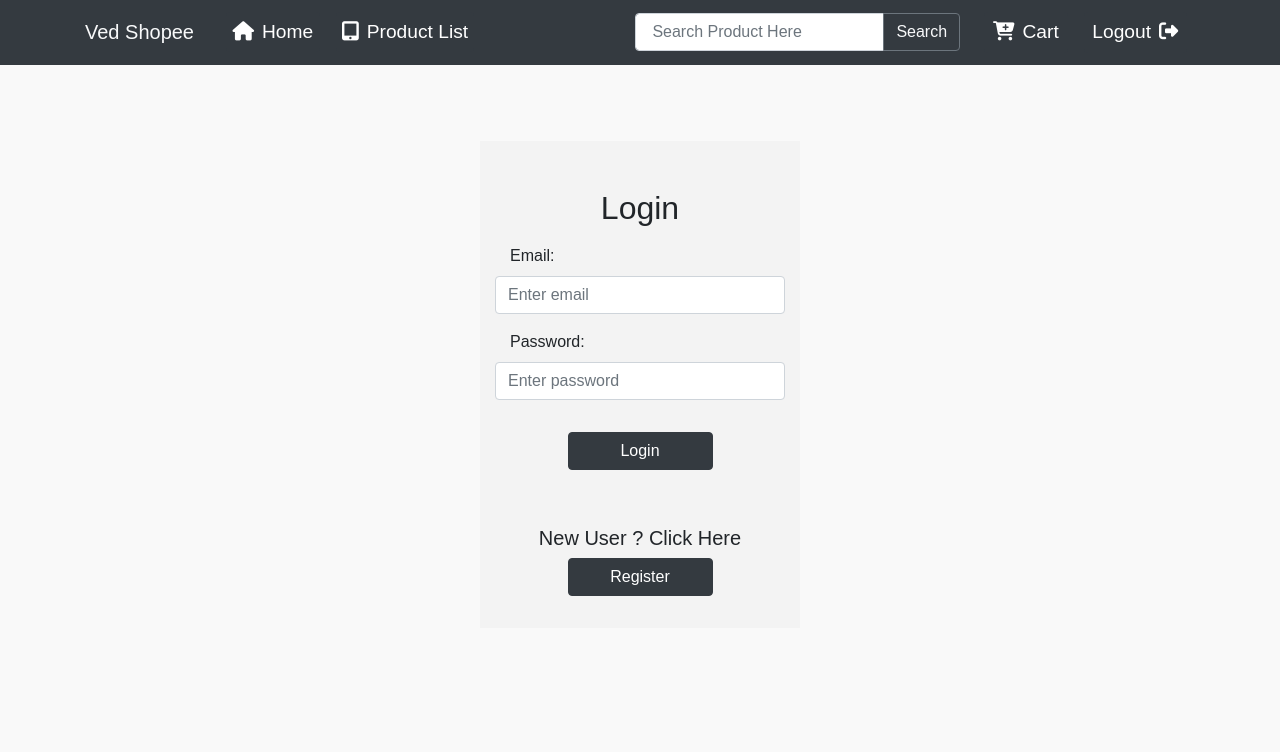
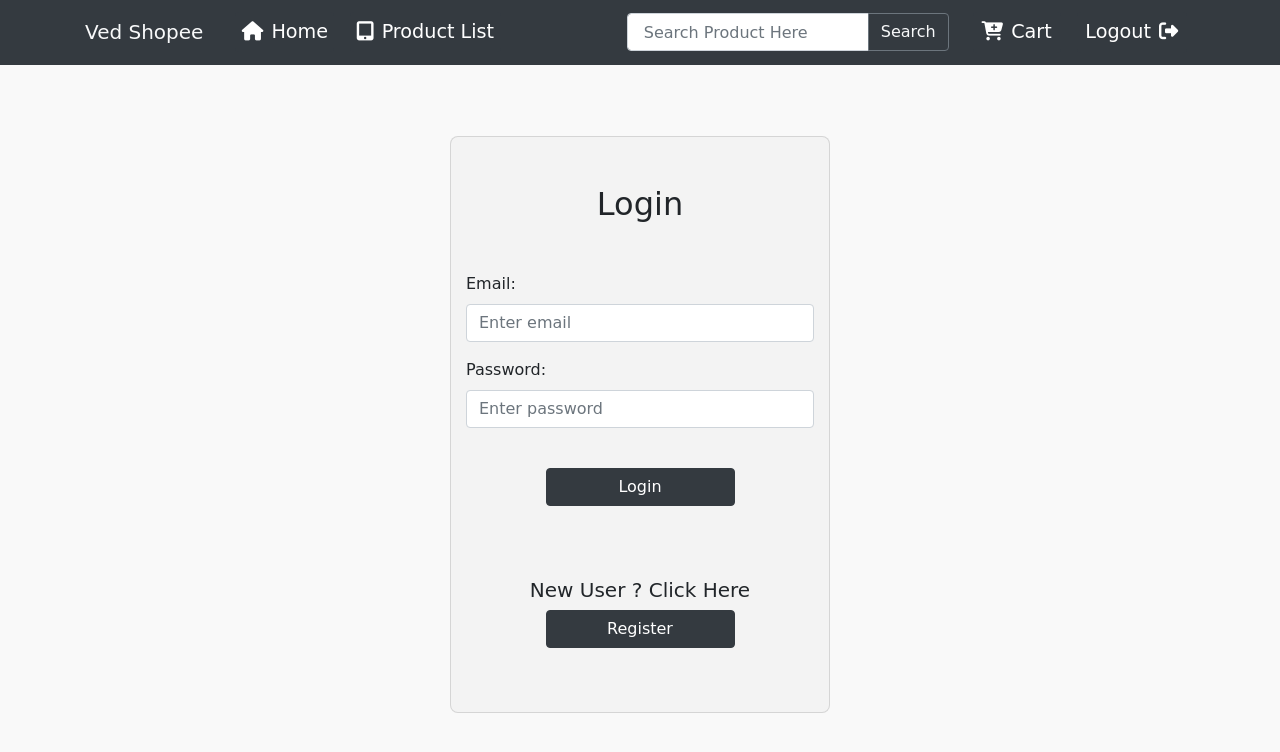
Before and after one commit to VedantRD/e-cart, a React (Create React App) app: page / in a window 1280 px wide. Shown: the top 752 px of the page. Built offline with nearby package versions, Linux system fonts and the light colour scheme; no server answers.

Commit message:
next commit

```diff
--- a/src/App.css
+++ b/src/App.css
@@ -1,5 +1,5 @@
 :root{
-  --myfont: arial;
+  --myfont: comic sans ms;
   --mainwhite: #f9f9f9;
 }
 
@@ -92,13 +92,6 @@ ul{
 
 /* ====================== Login Page ========================== */
 
-.loginBtn{
-  margin-left : 25%;
+.loginBox{
+  background: #f3f3f3 !important;
 }
-
-.loginBox{
-  margin-top : 6% !important;
-  background : #f3f3f3;
-  align-content:center;
-  align-items:center;
-}
--- a/src/App.js
+++ b/src/App.js
@@ -60,7 +60,7 @@ class App extends Component {
       <React.Fragment>
         <Navbar />
         <Switch>
-          {this.state.user ? (<Route exact path="/" component={Home}></Route>) : (<Route exact path="/" component={Login}></Route>)}
+          {this.state.user == null ? (<Route exact path="/" component={Login}></Route>) : (<Route exact path="/" component={Home}></Route>)}
           < Route path="/productlist" component={ProductList}></Route>
           <Route path={"/details/:myid"}
             component={(props) =>
--- a/src/Login.js
+++ b/src/Login.js
@@ -41,22 +41,30 @@ export default class Login extends Component {
 
     render() {
         return (
-            <div className="container w-25 loginBox pt-5 pb-3">
-                <h2 align="center" className="mb-3">Login</h2>
+            <div className="container loginContainer">
+                <div className="row justify-content-around align-items-lg-center" style={{ height: '90vh' }}>
+                    <div className="col-md-4 loginBox py-5 card">
+                        <h2 align="center" className="mb-5">Login</h2>
                         <div className="form-group">
-                    <label className="control-label col-sm-2" htmlFor="email">Email:</label>
+                            <label className="control-label" htmlFor="email">Email:</label>
                             <input value={this.state.email} onChange={this.updateState} type="email" className="form-control" placeholder="Enter email" id="eml" name="email" />
                         </div>
                         <div className="form-group">
-                    <label className="control-label col-sm-2" htmlFor="pwd">Password:</label>
+                            <label className="control-label" htmlFor="pwd">Password:</label>
                             <input value={this.state.password} onChange={this.updateState} type="password" className="form-control" placeholder="Enter password" id="pwd" name="password" />
                         </div>
                         <div className="form-group">
-                    <button type="submit" className="btn btn-dark w-50 loginBtn mt-3 mb-2" onClick={this.login}>Login</button>
+                            <div className="row justify-content-around">
+                                <button type="submit" className="btn btn-dark mt-4 mb-2 w-50" onClick={this.login}>Login</button>
+                            </div>
                         </div>
                         <div className="form-group">
                             <h5 align="center" className="mt-5">New User ? Click Here</h5>
-                    <button type="submit" className="btn btn-dark w-50 loginBtn" onClick={this.register}>Register</button>
+                            <div className="row justify-content-around">
+                                <button type="submit" className="btn btn-dark w-50" onClick={this.register}>Register</button>
+                            </div>
+                        </div>
+                    </div>
                 </div>
             </div>
         )
--- a/src/components/Home.js
+++ b/src/components/Home.js
@@ -1,8 +1,4 @@
 import React, { Component } from 'react';
-//import productData from '../mydata.json';
-import { Link } from 'react-router-dom';
-import LoginModal from './LoginModal';
-import RegisterModal from './RegisterModal';
 import HomeCarousel from './HomeCarousel';
 
 export default class Home extends Component {
@@ -22,30 +18,6 @@ export default class Home extends Component {
 
                 <div className="mt-2">
                     <h1 className="text-center mb-5">Hello</h1>
-                    <div className="container mb-4">
-                        <div className="row">
-                            <div className="col-md-4"></div>
-                            <div className="col-md-2">
-                                <Link to="#"><button className="btn btn-dark w-100 m-1" data-toggle="modal" data-target="#registerModal">Register</button></Link>
-                            </div>
-                            <div className="col-md-2">
-                                <button className="btn btn-dark w-100 m-1" data-toggle="modal" data-target="#loginModal">Login</button>
-                            </div>
-                            <div className="col-md-4"></div>
-                        </div>
-                    </div>
-
-                    {/* ================== Code for Modal ===================== */}
-
-                    <div className="modal ml-2" id="registerModal">
-                        <RegisterModal></RegisterModal>
-                    </div>
-                    <div className="modal mt-5 ml-2" id="loginModal">
-                        <LoginModal></LoginModal>
-                    </div>
-
-                    {/* ================== End of modal code ================== */}
-
                 </div>
             </div>
         )
--- a/src/components/LoginModal.js
+++ /dev/null
@@ -1,34 +0,0 @@
-import React, { Component } from 'react'
-
-export default class LoginModal extends Component {
-    render() {
-        return (
-            <div>
-                <div className="modal-dialog mt-5">
-                    <div className="row modal-content mt-5">
-                        <div className="modal-header py-3 px-4 text-white bg-dark">
-                            <h3 className="modal-title pl-3">Login</h3>
-                            <button className="close py-4 text-light" data-dismiss="modal">&times;</button>
-                        </div>
-                        <div className="modal-body p-5">
-                            <form className="">
-                                <div className="form-group">
-                                    <label htmlFor="username">Username</label>
-                                    <input className="form-control" type="text" placeholder="Enter Username"></input>
-                                </div>
-                                <div className="form-group">
-                                    <label htmlFor="password">Password</label>
-                                    <input className="form-control" type="password" placeholder="Enter Password"></input>
-                                </div>
-                            </form>
-                        </div>
-                        <div className="modal-footer">
-                            <button className="btn btn-dark" data-dismiss="modal">Cancel</button>
-                            <button className="btn btn-dark ml-2">Submit</button>
-                        </div>
-                    </div>
-                </div>
-            </div>
-        )
-    }
-}
--- a/src/components/RegisterModal.js
+++ /dev/null
@@ -1,52 +0,0 @@
-import React, { Component } from 'react'
-
-export default class RegisterModal extends Component {
-    render() {
-        return (
-            <div>
-                <div className="modal-dialog">
-                    <div className="row modal-content">
-                        <div className="modal-header py-3 px-4 text-white bg-dark">
-                            <h3 className="modal-title pl-3">Register</h3>
-                            <button className="close py-4 text-light" data-dismiss="modal">&times;</button>
-                        </div>
-                        <div className="modal-body p-4 px-5">
-                            <form className="">
-                                <div className="form-group">
-                                    <label htmlFor="username">First Name</label>
-                                    <input className="form-control" type="text" placeholder="Enter Username"></input>
-                                </div>
-                                <div className="form-group">
-                                    <label htmlFor="password">Last Name</label>
-                                    <input className="form-control" type="text" placeholder="Enter Lastname"></input>
-                                </div>
-                                <div className="form-group">
-                                    <label htmlFor="password">Gender</label>
-                                    <div className="ml-5 pl-5">
-                                        <input className="mr-2" type="radio" name="gender"/>
-                                        <span className="mr-5">Male</span>
-                                        <input className="mr-2" type="radio" name="gender"/>
-                                        <span>Female</span>
-                                    </div>
-                                </div>
-                                <div className="form-group">
-                                    <label htmlFor="password">Address</label>
-                                    <textarea className="form-control" placeholder="Enter Address"></textarea>
-                                </div>
-                                <div className="form-group">
-                                    <label htmlFor="password" className="mb-2">Set Password</label>
-                                    <input className="form-control mb-2" type="password" placeholder="Enter Password"></input>
-                                    <input className="form-control" type="password" placeholder="Confirm Password"></input>
-                                </div>
-                            </form>
-                        </div>
-                        <div className="modal-footer">
-                            <button className="btn btn-dark" data-dismiss="modal">Cancel</button>
-                            <button className="btn btn-dark ml-2">Submit</button>
-                        </div>
-                    </div>
-                </div>
-            </div>
-        )
-    }
-}
```
Also changed, not shown: src/Register.js (deleted, +0 -23 lines). Lines whose indentation alone changed are shown as unchanged.
